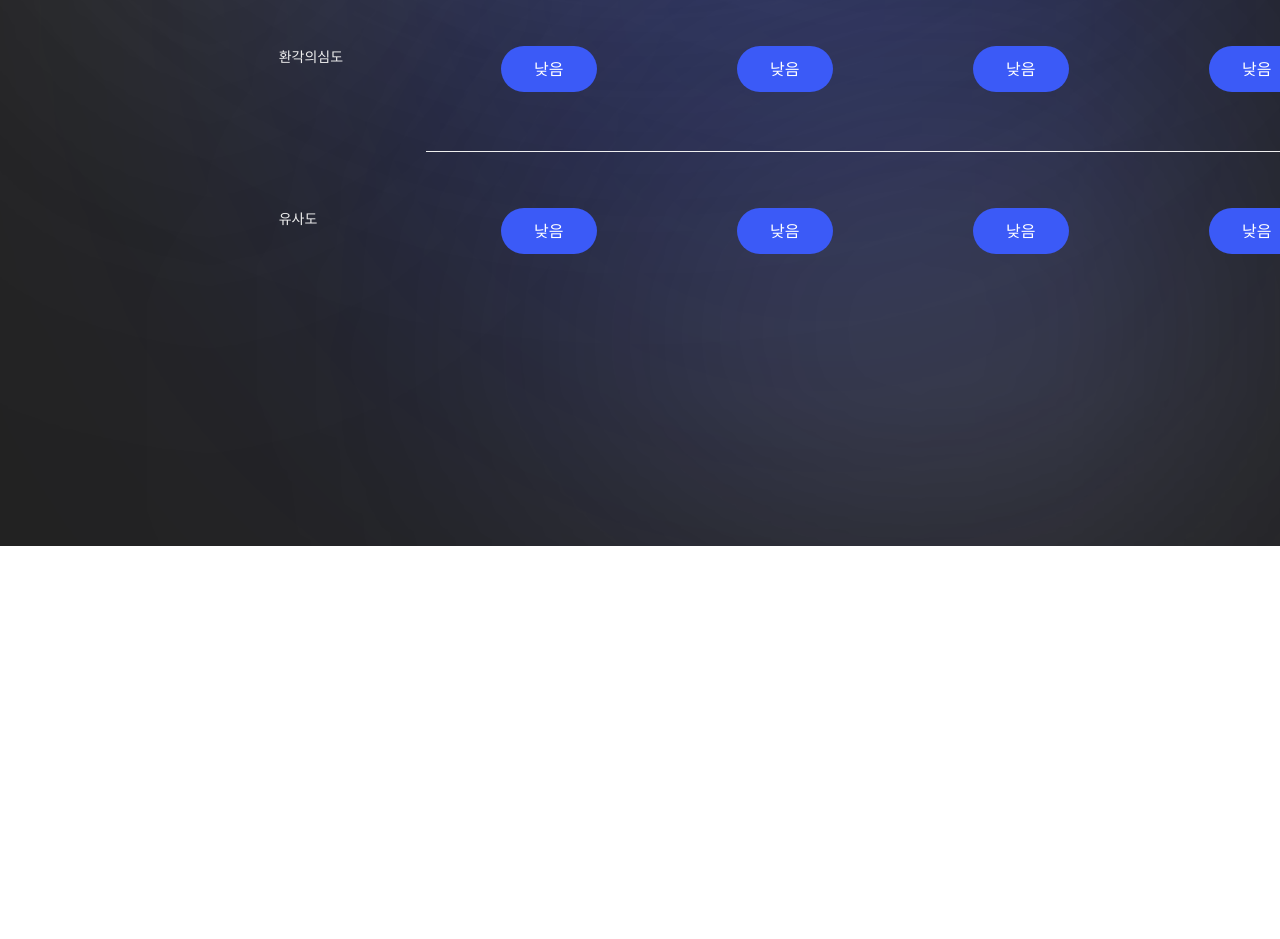
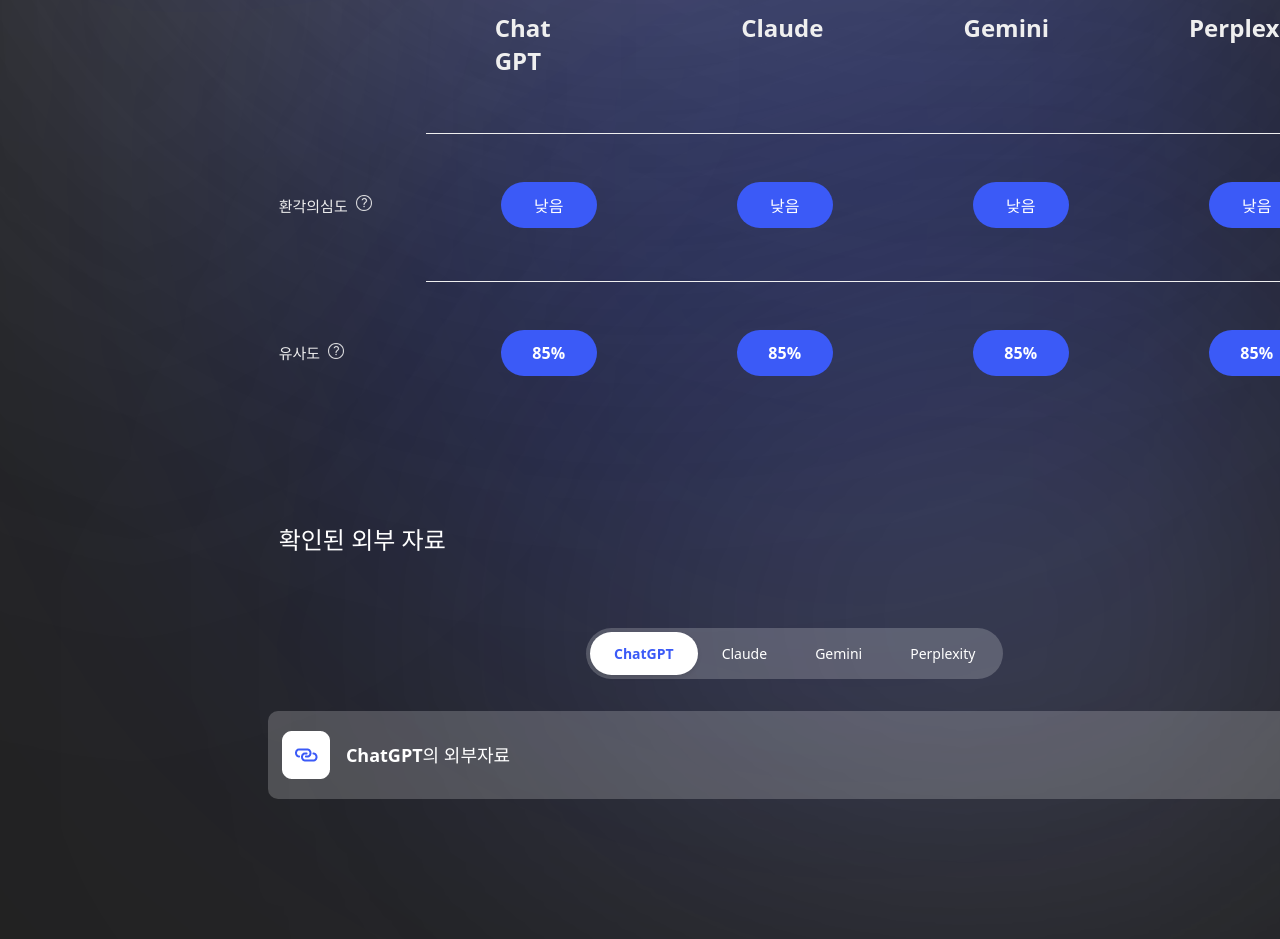
Before and after one commit to Nexus-TruthAI/TruthAI_FE, a React (Vite) app: page /factcheck in a window 1280 px wide. Shown: the part 920-1859 px from the top of the page. Before the commit the page ends 1466 px from the top, so only its background shows below. Built offline with nearby package versions, Linux system fonts and the light colour scheme; a web font is replaced by a local one.

Commit message:
[feat] 환각여부 페이지 뷰 구현 완료

```diff
--- /dev/null
+++ b/src/Components/ExternalReference.tsx
@@ -0,0 +1,49 @@
+// ExternalReference.tsx
+import React from "react";
+import styled from "styled-components";
+
+import ExRefoIcon from "../Icons/ExternalRefer.png";
+
+const ContentArea = styled.div`
+  display: flex;
+  flex-direction: row;
+  align-items: center;
+  width: 63rem;
+  height: 3.5rem;
+  flex-shrink: 0;
+  border-radius: 10px;
+  background: rgba(255, 255, 255, 0.20);
+  padding: 1rem 2rem 1rem 0.9rem;
+`;
+
+const ContentText = styled.div`
+  color: #fff;
+  font-size: 18px;
+  font-weight: 600;
+  line-height: 1.6;
+  white-space: pre-line;
+`;
+
+const IconWrapper = styled.img`
+  width: 3rem;
+  height: 3rem;
+  margin-right: 1rem;
+`;
+
+interface ExternalReferenceProps {
+  activeTab: string;
+  aiReferences: Record<string, string>;
+}
+
+const ExternalReference: React.FC<ExternalReferenceProps> = ({ activeTab, aiReferences }) => {
+  return (
+    <ContentArea>
+      <IconWrapper src={ExRefoIcon} alt="External Reference Icon" />
+      <ContentText>
+        {aiReferences[activeTab as keyof typeof aiReferences]}
+      </ContentText>
+    </ContentArea>
+  );
+};
+
+export default ExternalReference;
--- a/src/Pages/FactCheck.tsx
+++ b/src/Pages/FactCheck.tsx
@@ -1,12 +1,15 @@
 import React from "react";
-import { useState } from "react";
+import { useState, useEffect } from "react";
+import { useLocation } from "react-router-dom";
 import styled from "styled-components";
 
 import Background from '../Icons/BackgroundLong.png';
 import Topbar from "../Components/Topbar";
 import Sidebar from "../Components/Sidebar";
+import ExternalReference from "../Components/ExternalReference";
 
 import CopyIcon from "../Icons/Copy.png";
+import QuestionIcon from "../Icons/QuestionMark.png"
 import Logo from '../Icons/Logo.svg';
 
 
@@ -61,8 +64,7 @@
     font-style: normal;
     font-weight: 600;
     line-height: normal;
-    margin-top:
-    margin-bottom: 1.5rem;
+    margin-bottom: 4.5rem;
 `
 const CoreStatement = styled.div`
     color: #FFFFFF;
@@ -77,8 +79,7 @@
     width: 1rem;
     height: 1rem;
     cursor: pointer;
-`;
-
+`
 const SimilarityScoreWrapper = styled.div`
     margin-top: 5.68rem;
     margin-bottom: 6.8rem;
@@ -106,22 +107,24 @@
     height: 1px;
     background: #EFEFEF;
     margin-left: 9.18rem;
-    margin-bottom: 2.5rem;
+    margin-bottom: 2rem;
 `
 
 const HallucinationWrapper = styled.div`
     display: flex;
     flex-direction: row;
-    margin-bottom: 2.7rem;
+    margin-bottom: 2.3rem;
 `
 const ScoreTitleWrapper = styled.div`
     display: flex;
     flex-direction: row;
     width: 150px;
+    gap: 0.5rem;
+    align-items: center;
 `
 const ScoreTitle = styled.div`
     display: flex;
-    font-size: 14px;
+    font-size: 15px;
     font-style: normal;
     font-weight: 600;
     line-height: normal;
@@ -135,9 +138,12 @@
     gap: 8.75rem;
     margin-left: 4.5rem;
 `
-
 const ScoreDisplay = styled.div`
     display: flex;
+    font-size: 16px;
+    font-style: normal;
+    font-weight: 600;
+    line-height: normal;
     padding: 0.68rem 2rem;
     width: 2rem;
     height: 1.5rem;
@@ -147,10 +153,147 @@
     background: #3B5AF7; // 점수에 따라 바꿀 것
     color: #FFFFFF;
 `
+const QuestionMark = styled.img`
+    width: 1rem;
+    height: 1rem;
+    cursor: pointer;
+`
+const TooltipWrapper = styled.div`
+  position: relative;
+  display: inline-block;
 
+  &:hover > div {
+    opacity: 1;
+    visibility: visible;
+  }
+`
+const TooltipBox = styled.div`
+  position: absolute;
+  top: 100%; /* 아이콘 아래에 배치 */
+  left: 20%;
+  transform: translateX(-5%);
+  background: #ffffff;
+  color: #000;
+  padding: 0.5rem 0.75rem;
+  border-radius: 0.4em;
+  font-size: 12px;
+
+  white-space: normal;       /* 줄바꿈 허용 */
+  text-align: left;
+  line-height: 1.5;
+  min-width: 300px;
+  max-width: 400px;
+
+  box-shadow: 0px 2px 8px rgba(0,0,0,0.15);
+  opacity: 0;
+  visibility: hidden;
+  transition: opacity 0.2s ease;
+  margin-top: 8px; /* 아이콘과 간격 */
+
+  &::before {
+    content: '';
+    position: absolute;
+    left: 5%;
+    transform: translateX(-5%);
+    bottom: 100%; /* 박스 위쪽에 꼬리 배치 */
+    border-width: 6px;
+    border-style: solid;
+    border-color: transparent transparent #ffffff transparent;
+  }
+`;
+
+const TabContainer = styled.div`
+    display: flex;
+    align-items: center;
+    justify-content: center;
+    background-color: rgba(255, 255, 255, 0.2);
+    border-radius: 100px;
+    padding: 0.25rem;
+    margin-bottom: 2rem;
+    width: fit-content;
+`
+const Tab = styled.button<{ $isActive: boolean }>`
+    padding: 0.75rem 1.5rem;
+    border: none;
+    border-radius: 100px;
+    font-size: 14px;
+    font-weight: ${props => props.$isActive ? '800' : '500'};
+    cursor: pointer;
+    transition: all 0.2s ease;
+    background-color: ${props => props.$isActive ? '#ffffff' : 'transparent'};
+    color: ${props => props.$isActive ? '#3B5AF7' : '#ffffff'};
+    box-shadow: ${props => props.$isActive ? '0 2px 4px rgba(0, 0, 0, 0.1)' : 'none'};
+
+    &:hover {
+        background-color: ${props => props.$isActive ? '#ffffff' : 'rgba(255, 255, 255, 0.5)'};
+    }
+
+    &:focus {
+        outline: none;
+    }
+`
+const ContentArea = styled.div`
+    display: flex;
+    width: 44rem;
+    background-color: rgba(255, 255, 255, 0.1);
+    border-radius: 20px;
+    padding: 2rem;
+    height: auto;
+    max-height: 50rem;
+    margin-bottom: 2rem;
+    overflow: auto;
+    position: relative;
+`
+
+const ContentText = styled.div`
+    color: #fff;
+    font-size: 14px;
+    font-weight: 600;
+    line-height: 1.6;
+    white-space: pre-line;
+    padding-bottom: 3rem;
+`
 
 const FactCheck = () => {
+  const location = useLocation();
+
+  // 공통주장 상태 (백엔드에서 받아올 것)
   const [coreStatement, setCoreStatement] = useState("2025년에는 인공지능이 모든 산업에 걸쳐 혁신을 이끌며, 특히 헬스케어, 금융, 교육 분야에서 큰 변화를 가져올 것입니다. 또한, 지속 가능한 기술과 친환경 에너지 솔루션이 주목받으며, 사회 전반에 걸쳐 디지털 트랜스포메이션이 가속화될 것입니다.");
+
+  // 선택된 AI들 (location.state에서 가져오거나 기본값)
+  const selectedAIs = location.state?.selectedAIs || [];
+  // 선택된 AI 중 첫 번째를 기본 탭으로 설정
+  const [activeTab, setActiveTab] = useState('chatgpt');
+  const [showModal, setShowModal] = useState(false);
+
+  const tabs = [
+    { id: 'chatgpt', name: 'ChatGPT' },
+    { id: 'claude', name: 'Claude' },
+    { id: 'gemini', name: 'Gemini' },
+    { id: 'perplexity', name: 'Perplexity' }
+  ];
+
+  const aiResponses = {
+    chatgpt: "ChatGPT의 외부자료",
+    claude: "Claude의 외부자료",
+    gemini: "Gemini의 외부자료",
+    perplexity: "Perplexity의 외부자료"
+  };
+
+  // location.state가 변경될 때 activeTab 업데이트
+  useEffect(() => {
+    if (selectedAIs.length > 0) {
+      setActiveTab(selectedAIs[0]);
+    }
+  }, [selectedAIs]);
+
+  const tooltipText1 =
+  "AI가 생성한 답변이 사실과 얼마나 다를 가능성이 있는지를 수치로 나타낸 지표예요. 숫자가 높을수록 사실과 다른 내용을 포함했을 가능성이 크다는 뜻이에요."
+    .replace(/\./g, ".\u200B");
+
+  const tooltipText2 =
+  "여러 AI의 답변간 유사도를 비교해 수치로 표시합니다. 높을수록 AI가 다른 AI들과 비슷한 내용을 생성했다는 뜻이에요."
+    .replace(/\./g, ".\u200B");
 
   // 1. 복사 기능
   const handleCopy = () => {
@@ -185,7 +328,13 @@
             </AICategoryWrapper>
             <Line/>
             <HallucinationWrapper>
-              <ScoreTitleWrapper><ScoreTitle>환각의심도</ScoreTitle></ScoreTitleWrapper>
+              <ScoreTitleWrapper>
+                <ScoreTitle>환각의심도</ScoreTitle>
+                <TooltipWrapper>
+                  <QuestionMark src={QuestionIcon} />
+                  <TooltipBox>{tooltipText1}</TooltipBox>
+                </TooltipWrapper>
+              </ScoreTitleWrapper>
               <ScoreWrapper>
                 <ScoreDisplay>낮음</ScoreDisplay>
                 <ScoreDisplay>낮음</ScoreDisplay>
@@ -195,15 +344,36 @@
             </HallucinationWrapper>
             <Line/>
             <HallucinationWrapper>
-              <ScoreTitleWrapper><ScoreTitle>유사도</ScoreTitle></ScoreTitleWrapper>
+              <ScoreTitleWrapper>
+                <ScoreTitle>유사도</ScoreTitle>
+                <TooltipWrapper>
+                  <QuestionMark src={QuestionIcon} />
+                  <TooltipBox>{tooltipText2}</TooltipBox>
+                </TooltipWrapper>
+              </ScoreTitleWrapper>
               <ScoreWrapper>
-                <ScoreDisplay>낮음</ScoreDisplay>
-                <ScoreDisplay>낮음</ScoreDisplay>
-                <ScoreDisplay>낮음</ScoreDisplay>
-                <ScoreDisplay>낮음</ScoreDisplay>
+                <ScoreDisplay>85%</ScoreDisplay>
+                <ScoreDisplay>85%</ScoreDisplay>
+                <ScoreDisplay>85%</ScoreDisplay>
+                <ScoreDisplay>85%</ScoreDisplay>
               </ScoreWrapper>
             </HallucinationWrapper>
           </SimilarityScoreWrapper>
+          <CoreTitle>확인된 외부 자료</CoreTitle>
+          <div style={{ display: 'flex', justifyContent: 'center', alignItems: 'center', flexDirection: 'column', width: '100%' }}>
+            <TabContainer>
+              {tabs.map(tab => (
+                <Tab
+                  key={tab.id}
+                  $isActive={activeTab === tab.id}
+                  onClick={() => setActiveTab(tab.id)}
+                >
+                  {tab.name}
+                </Tab>
+              ))}
+            </TabContainer>
+            <ExternalReference activeTab={activeTab} aiReferences={aiResponses} />
+          </div>
         </MainWrapper>
 
       </FactCheckWrapper>
```
Also changed, not shown: src/Icons/ExternalRefer.png (added), src/Icons/QuestionMark.png (added).
